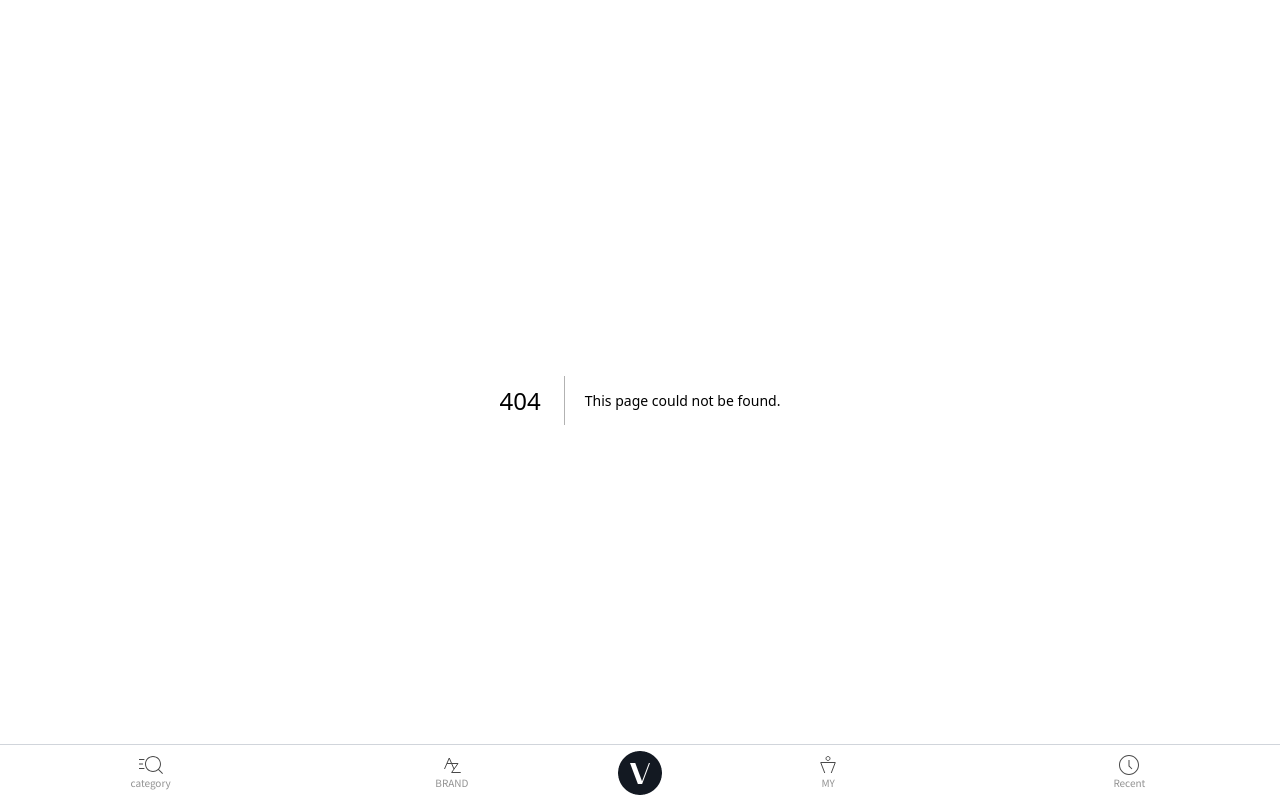
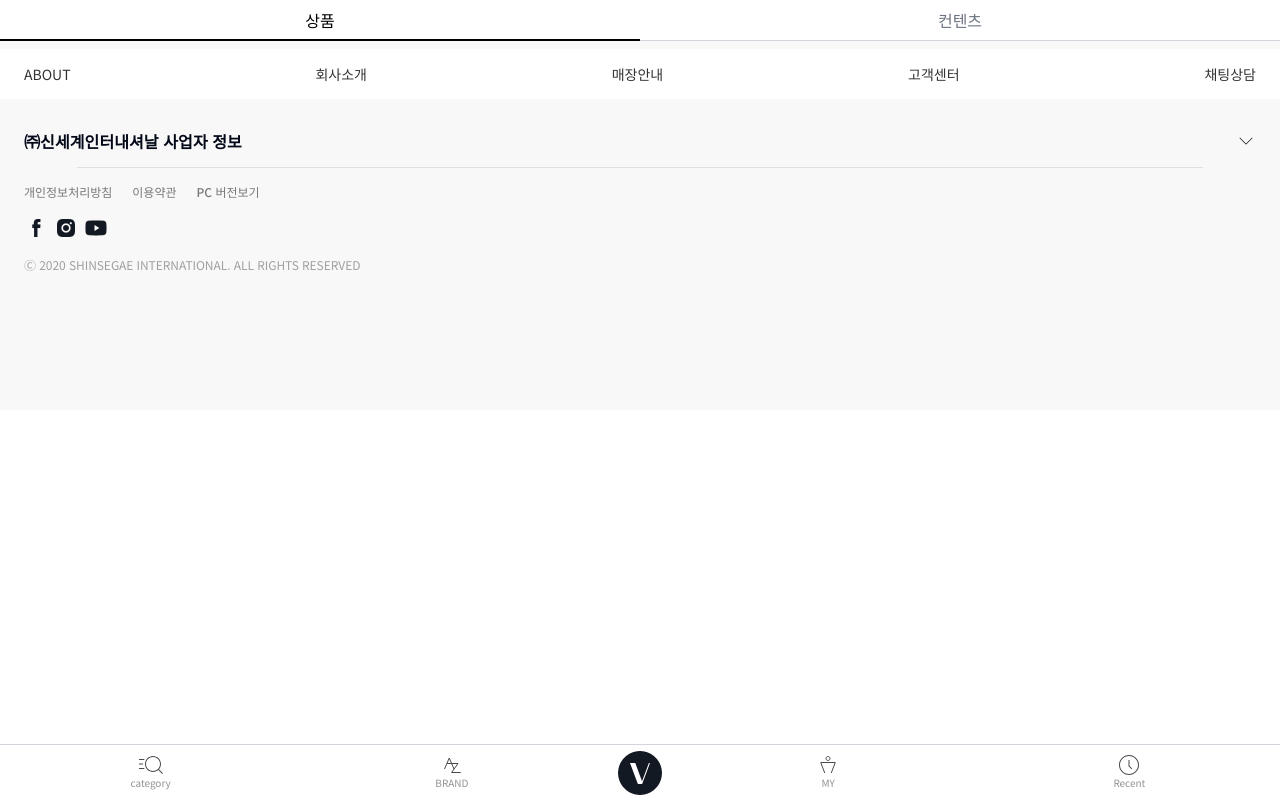
Before and after one commit to jangdebug/jokim-bizarre-adventure-frontend, a Next.js app: page /mypage/searchwish in a window 1280 px wide. Before the commit this address had no page. Shown: the top 800 px of the page. Built offline with nearby package versions, Linux system fonts and the light colour scheme.

Commit message:
:sparkle:feat: Publishing  My WishList page

```diff
--- /dev/null
+++ b/src/app/mypage/searchwish/page.tsx
@@ -0,0 +1,14 @@
+'use client'
+
+import MyWishTab from '@/components/mypage/myWish/myWishTab'
+import React, { useState } from 'react'
+
+export default function MyWishPage() {
+  const [isClicked, setIsClicked] = useState<boolean>(true)
+
+  return (
+    <>
+      <MyWishTab isClicked={isClicked} setIsClicked={setIsClicked} />
+    </>
+  )
+}
--- a/src/components/mypage/myInfoCategory.tsx
+++ b/src/components/mypage/myInfoCategory.tsx
@@ -88,7 +88,7 @@
       },
       {
         content: '찜',
-        src: '/',
+        src: '/mypage/searchwish',
       },
       {
         content: '재입고 알림신청 내역',
--- /dev/null
+++ b/src/components/mypage/myWish/myWishTab.tsx
@@ -0,0 +1,28 @@
+import React from 'react'
+
+interface clickProps {
+  isClicked: boolean
+  setIsClicked: React.Dispatch<React.SetStateAction<boolean>>
+}
+
+export default function MyWishTab({ isClicked, setIsClicked }: clickProps) {
+  const activeTabClass = 'border-b-2 border-black text-black'
+  const inactiveTabClass = 'border-b border-gray-300 text-gray-500'
+
+  return (
+    <div className="flex">
+      <div
+        className={`${isClicked ? activeTabClass : inactiveTabClass} w-full flex items-center justify-center`}
+        onClick={() => setIsClicked(true)}
+      >
+        <span>상품</span>
+      </div>
+      <div
+        className={`${!isClicked ? activeTabClass : inactiveTabClass} w-full leading-10 flex items-center justify-center`}
+        onClick={() => setIsClicked(false)}
+      >
+        <span>컨텐츠</span>
+      </div>
+    </div>
+  )
+}
```
